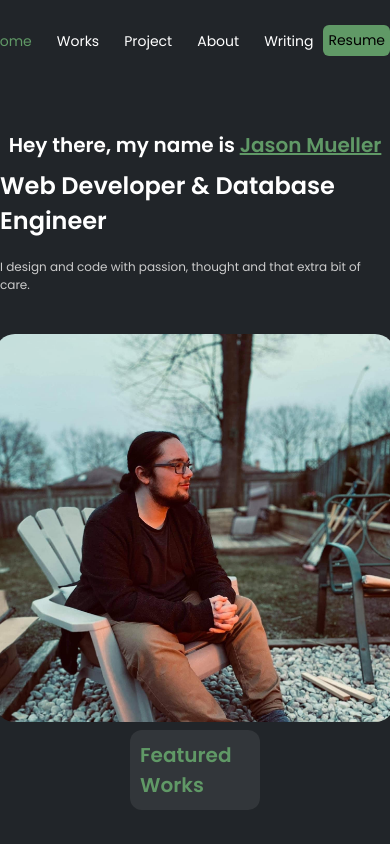
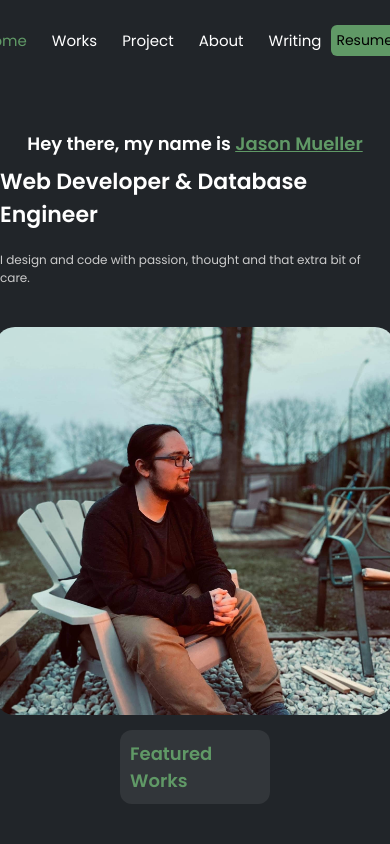
Before and after one commit to j-muell/Portfolio-Website, a website: page index.html in a window 390 px wide. Shown: the top 844 px of the page. Drawn offline with nearby package versions, Linux system fonts and the light colour scheme.

Commit message:
mobile fix

```diff
--- a/styles.css
+++ b/styles.css
@@ -694,7 +694,7 @@ footer .cols .links-col a i{
     }
 
     .navbar ul li a{
-        font-size: 14px;
+        font-size: 15px;
     }
 
     .main{
@@ -704,11 +704,11 @@ footer .cols .links-col a i{
     }
 
     .main h4{
-        font-size: 20px;
+        font-size: 18px;
     }
 
     .main p.title{
-     font-size: 24px;
+     font-size: 22px;
     }
 
     .main p.subtitle{
@@ -725,14 +725,14 @@ footer .cols .links-col a i{
         display: flex;
         flex-direction: column;
         align-items: center;
-        margin: 20px 130px 40px;
+        margin: 20px 120px 40px;
         margin-top: 50px;
     }
 
     .separator h4{
         display: flex;
         align-items: center;
-        font-size: 20px;
+        font-size: 18px;
     }
 
     .skills{
```
